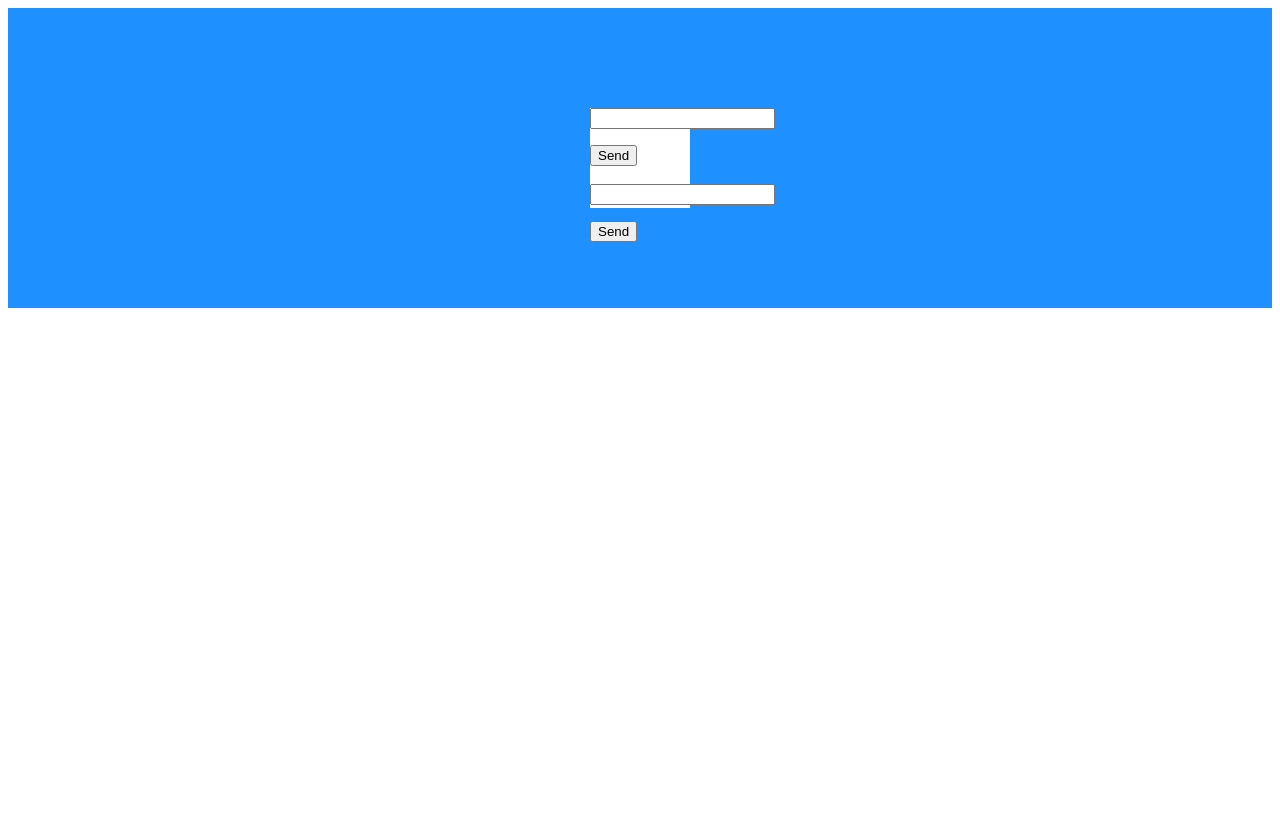
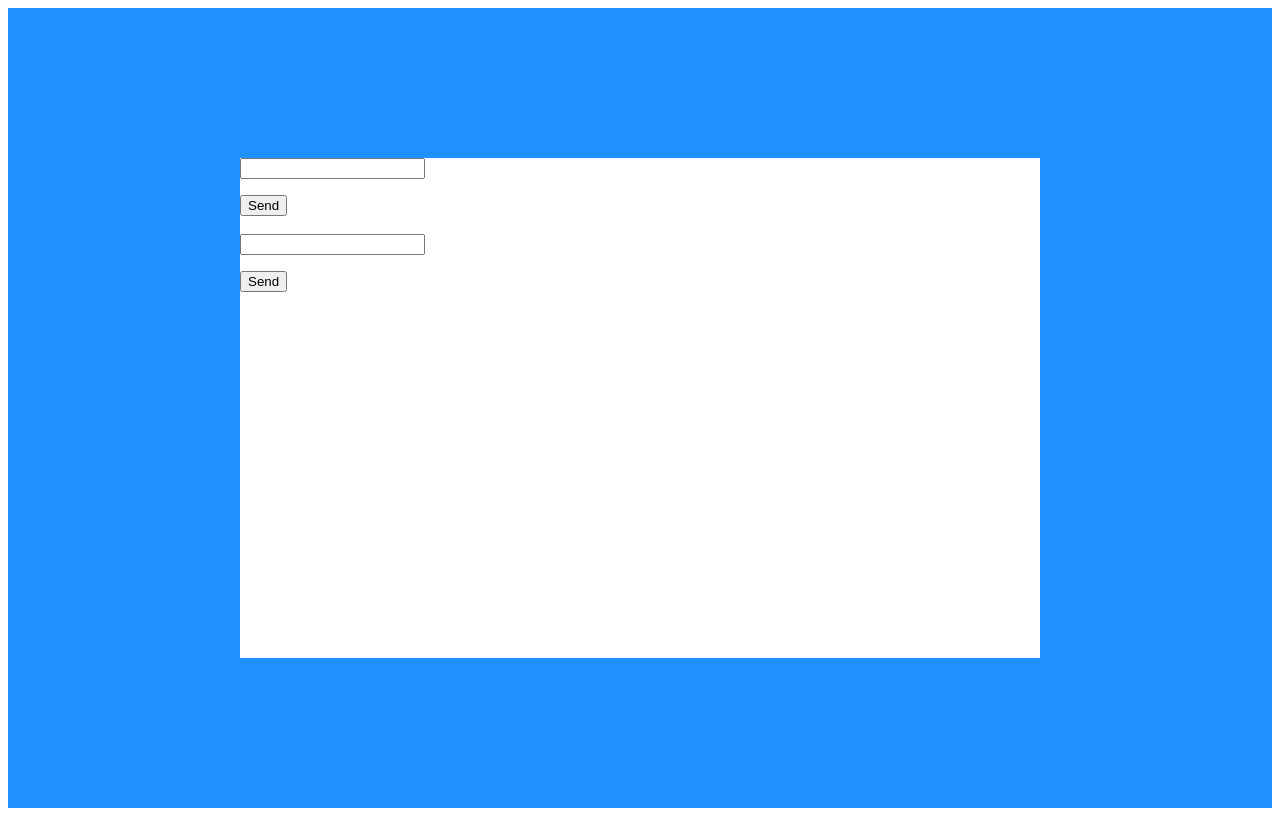
Before and after one commit to maxhelligeplenty/messenger, an Angular app: page / in a window 1280 px wide. Built offline with nearby package versions, Linux system fonts and the light colour scheme.

Commit message:
no message

```diff
--- a/src/app/components/container/container.component.scss
+++ b/src/app/components/container/container.component.scss
@@ -2,13 +2,13 @@
     display: flex;
     justify-content: center;
     align-items: center;
-    height: 300px;
+    height: 800px;
     background-color: DodgerBlue;
 }
 
   .container>div {
     background-color: white;
     color: white;
-    width: 100px;
-    height: 100px;
+    width: 800px;
+    height: 500px;
 }
```
